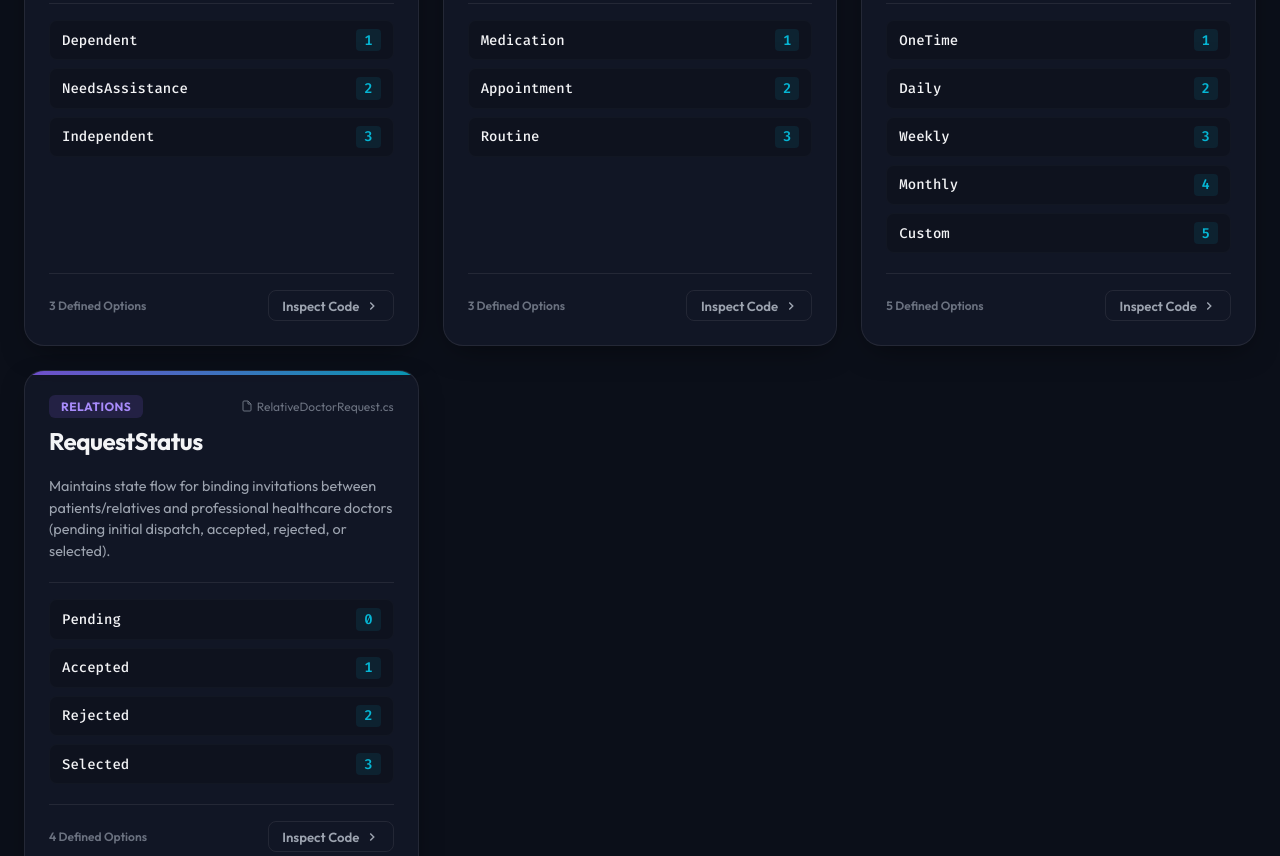
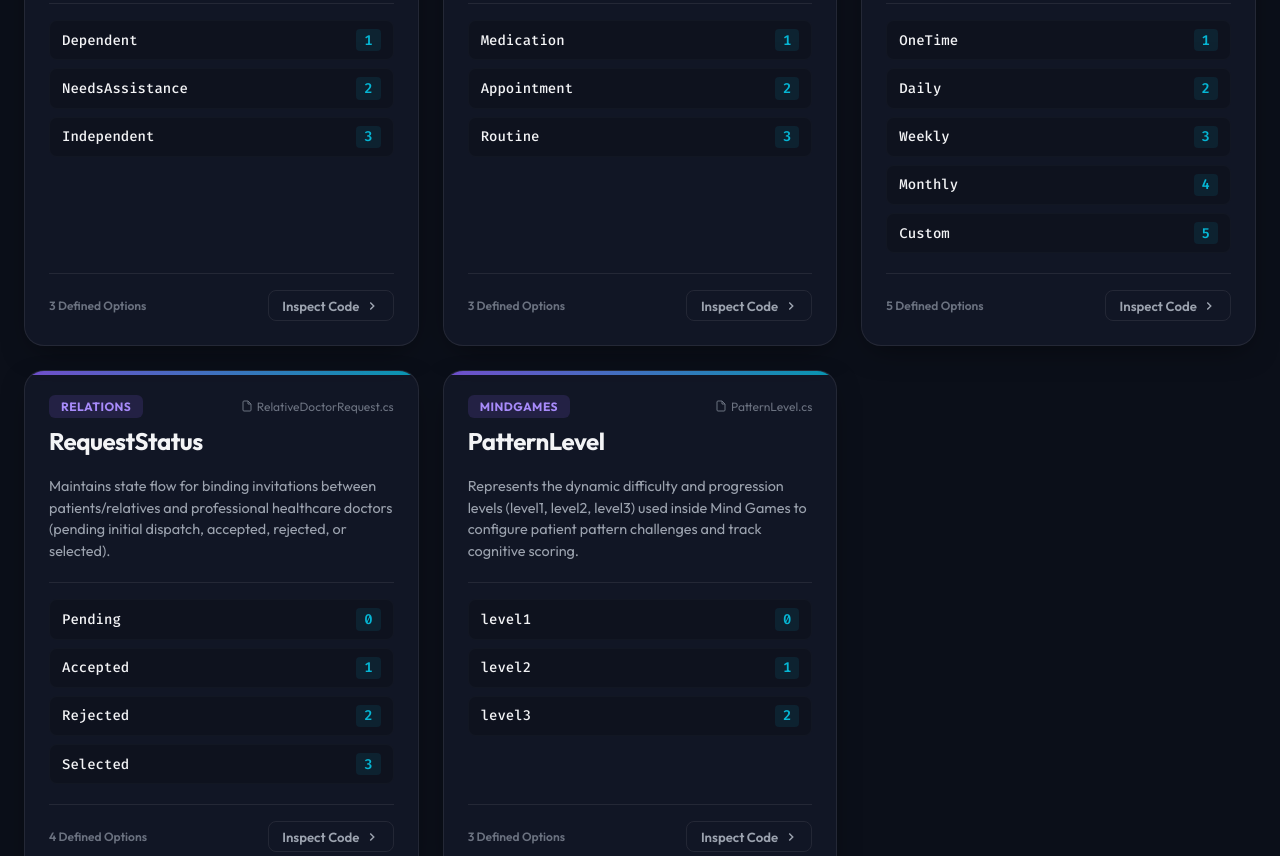
Before and after one commit to zeyadyasser228/Enums-Nesyan-apis, a plain HTML site: page index.html in a window 1280 px wide. Shown: the part 1944-2800 px from the top of the page. Drawn offline with Linux system fonts and the light colour scheme.

Commit message:
Update index.html

```diff
--- a/index.html
+++ b/index.html
@@ -1013,6 +1013,9 @@
                 </button>
                 <button class="filter-chip" data-filter="Relations" id="filterRelations">
                     Relations <span class="counter-badge" id="countRelations">1</span>
+                </button>
+                <button class="filter-chip" data-filter="MindGames" id="filterMindGames">
+                    Mind Games <span class="counter-badge" id="countMindGames">0</span>
                 </button>
             </div>
         </div>
@@ -1294,6 +1297,22 @@
                 csharp: `namespace BFCAI.Nesyan.Domain.Entities.Relations.Primary\n{\n    public enum RequestStatus\n    {\n        Pending = 0,\n        Accepted = 1,\n        Rejected = 2,\n        Selected = 3\n    }\n}`,
                 json: `{\n  "Pending": 0,\n  "Accepted": 1,\n  "Rejected": 2,\n  "Selected": 3\n}`,
                 usage: `public class RelativeDoctorRequest : BaseAuditableEntity<int>\n{\n    public RequestStatus Status { get; set; }\n}`
+            },
+            {
+                name: "PatternLevel",
+                namespace: "BFCAI.Nesyan.Domain.Entities.MindGames",
+                category: "MindGames",
+                file: "PatternLevel.cs",
+                filePath: "BFCAI.Nesyan.Domain/Entities/MindGames/PatternLevel.cs",
+                description: "Represents the dynamic difficulty and progression levels (level1, level2, level3) used inside Mind Games to configure patient pattern challenges and track cognitive scoring.",
+                values: [
+                    { name: "level1", val: 0 },
+                    { name: "level2", val: 1 },
+                    { name: "level3", val: 2 }
+                ],
+                csharp: `namespace BFCAI.Nesyan.Domain.Entities.MindGames\n{\n    public enum PatternLevel\n    {\n        level1 = 0,\n        level2 = 1,\n        level3 = 2\n    }\n}`,
+                json: `{\n  "level1": 0,\n  "level2": 1,\n  "level3": 2\n}`,
+                usage: `public class PatternGameRecord : BaseAuditableEntity<int>\n{\n    // ...\n    public PatternLevel PatternLevel { get; set; }\n}`
             }
         ];
 
@@ -1454,6 +1473,7 @@
             document.getElementById("countAssessments").textContent = enumsData.filter(e => e.category === "Assessments").length;
             document.getElementById("countMedications").textContent = enumsData.filter(e => e.category === "Medications").length;
             document.getElementById("countRelations").textContent = enumsData.filter(e => e.category === "Relations").length;
+            document.getElementById("countMindGames").textContent = enumsData.filter(e => e.category === "MindGames").length;
         }
 
         // Highlight C# Syntax helper (Simple client regex)
@@ -1463,7 +1483,7 @@
                 .replace(/</g, "&lt;")
                 .replace(/>/g, "&gt;")
                 .replace(/\b(namespace|public|enum|class|get|set|int|double|string|bool)\b/g, '<span class="keyword">$1</span>')
-                .replace(/\b(Gender|AlzheimerStage|BloodType|AssessmentLevel|PsychologicalLevel|IndependenceLevel|ReminderType|ReminderFrequency|RequestStatus|MaritalStatus)\b/g, '<span class="type">$1</span>')
+                .replace(/\b(Gender|AlzheimerStage|BloodType|AssessmentLevel|PsychologicalLevel|IndependenceLevel|ReminderType|ReminderFrequency|RequestStatus|MaritalStatus|PatternLevel)\b/g, '<span class="type">$1</span>')
                 .replace(/(\d+)/g, '<span class="number">$1</span>')
                 .replace(/(\/\/.*)/g, '<span class="comment">$1</span>');
         }
```
